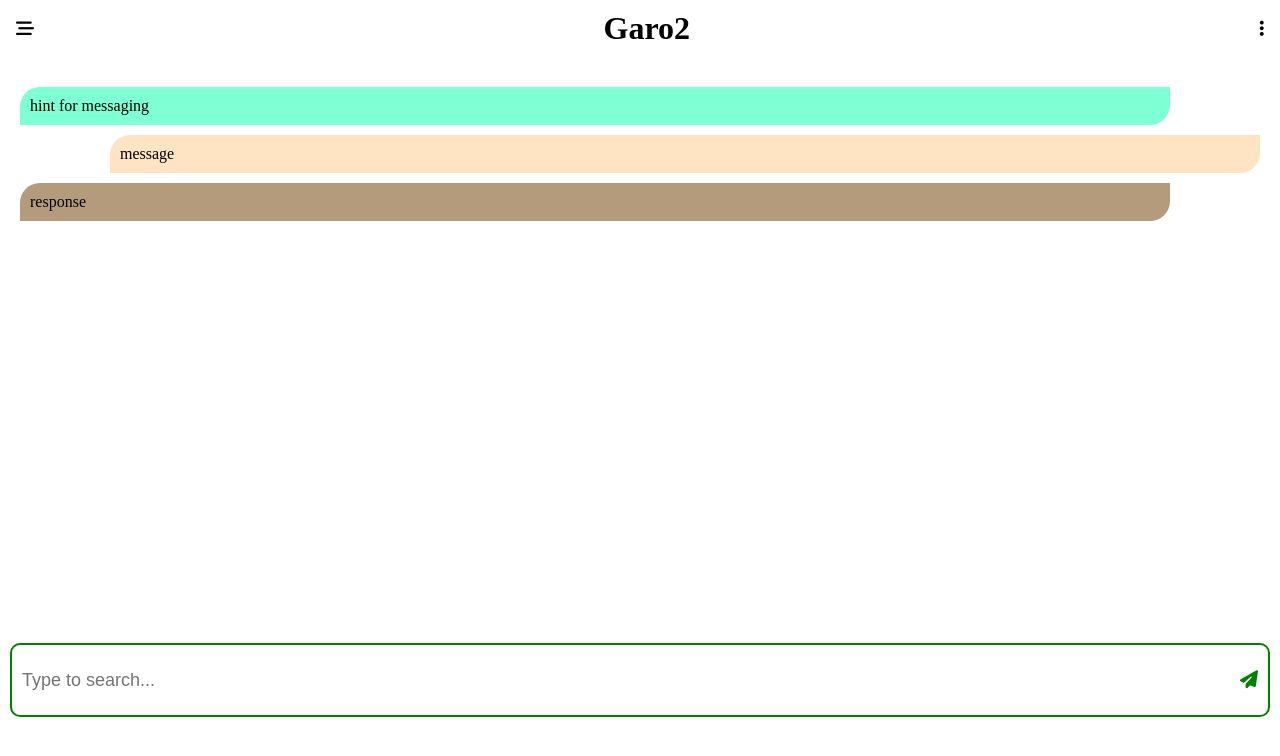
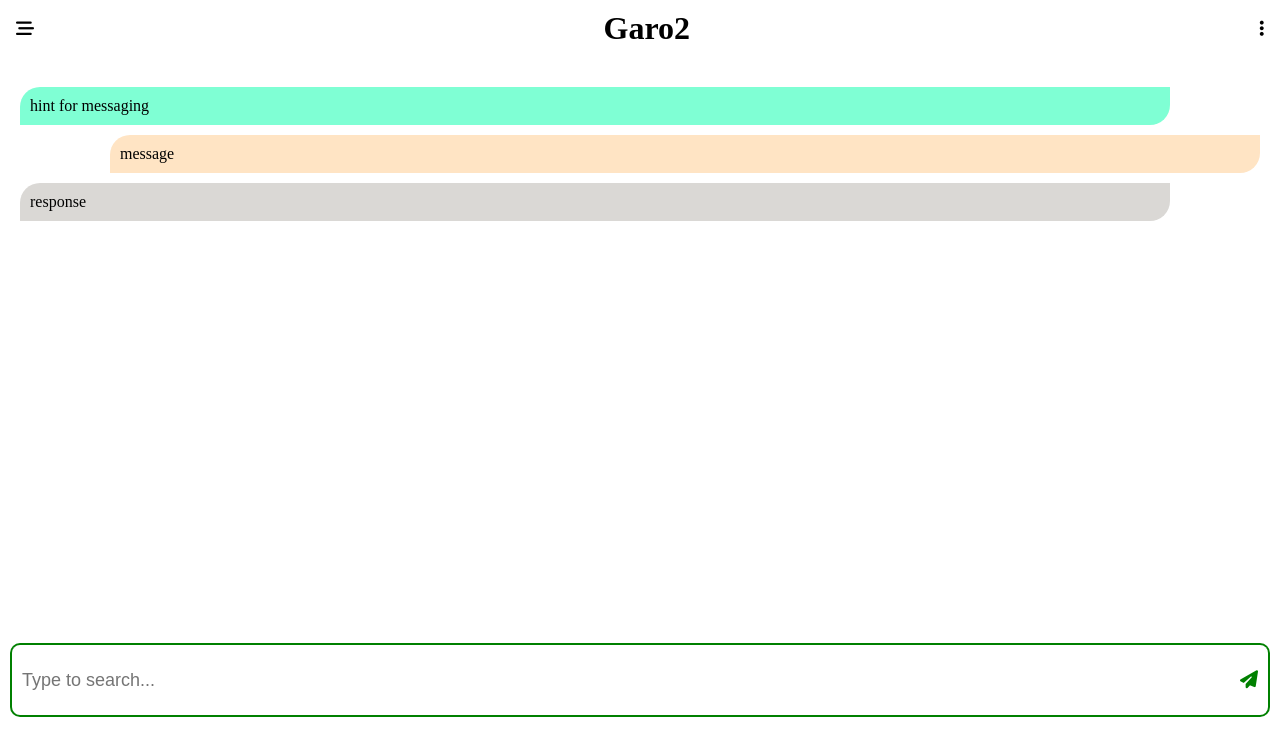
Before and after one commit to Ampte/garo2, a React (Vite) app: page / in a window 1280 px wide. Shown: the top 756 px of the page. Built offline with nearby package versions, Linux system fonts and the light colour scheme.

Commit message:
Change response background color

```diff
--- a/src/components/component.css
+++ b/src/components/component.css
@@ -59,7 +59,7 @@
     margin-left: 100px;
 }
 .response{
-    background-color: rgb(179, 155, 124);
+    background-color: rgb(218, 216, 213);
     padding: 10px;
     margin: 10px;
     border-radius: 20px 0 20px 0;
```
